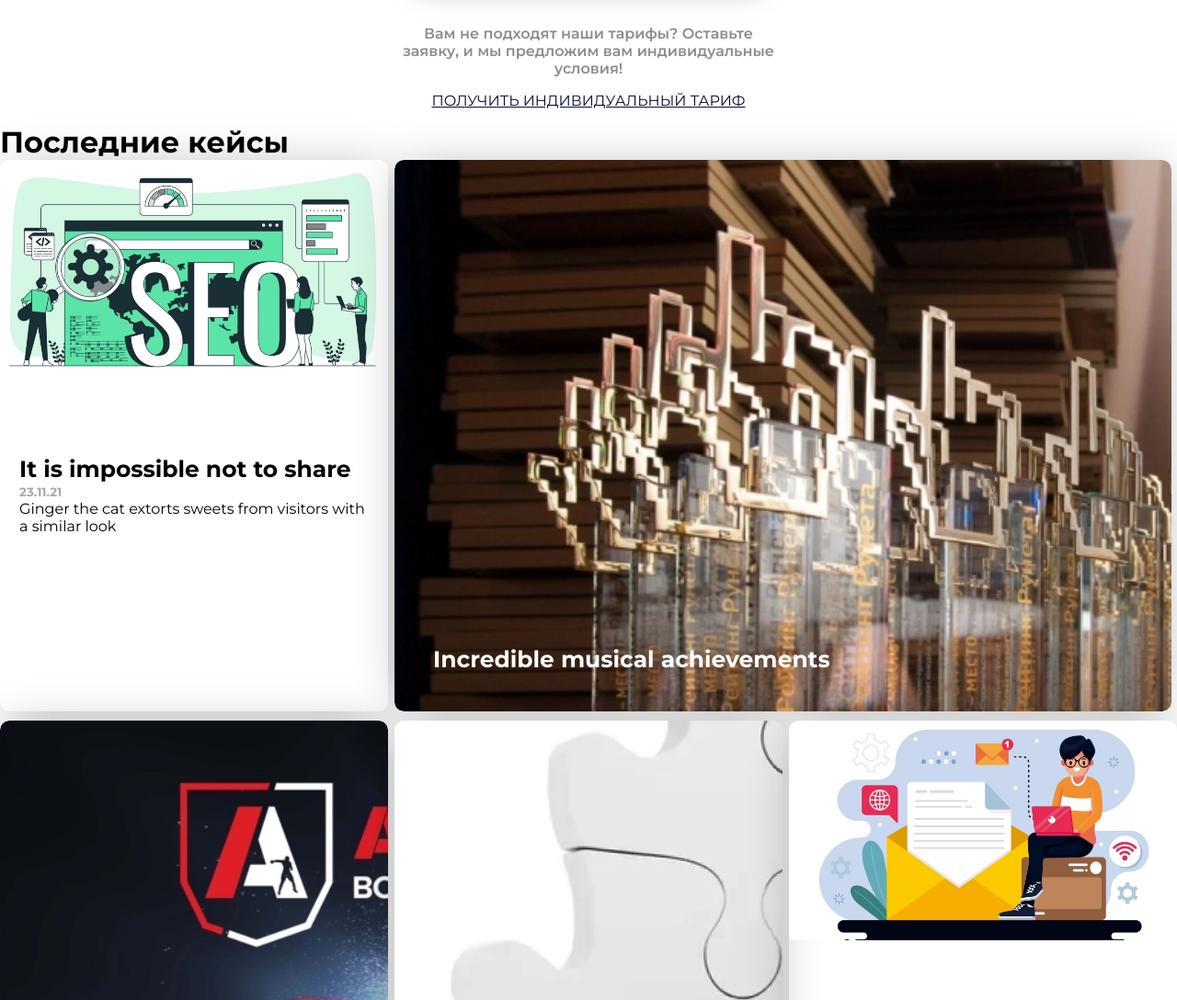
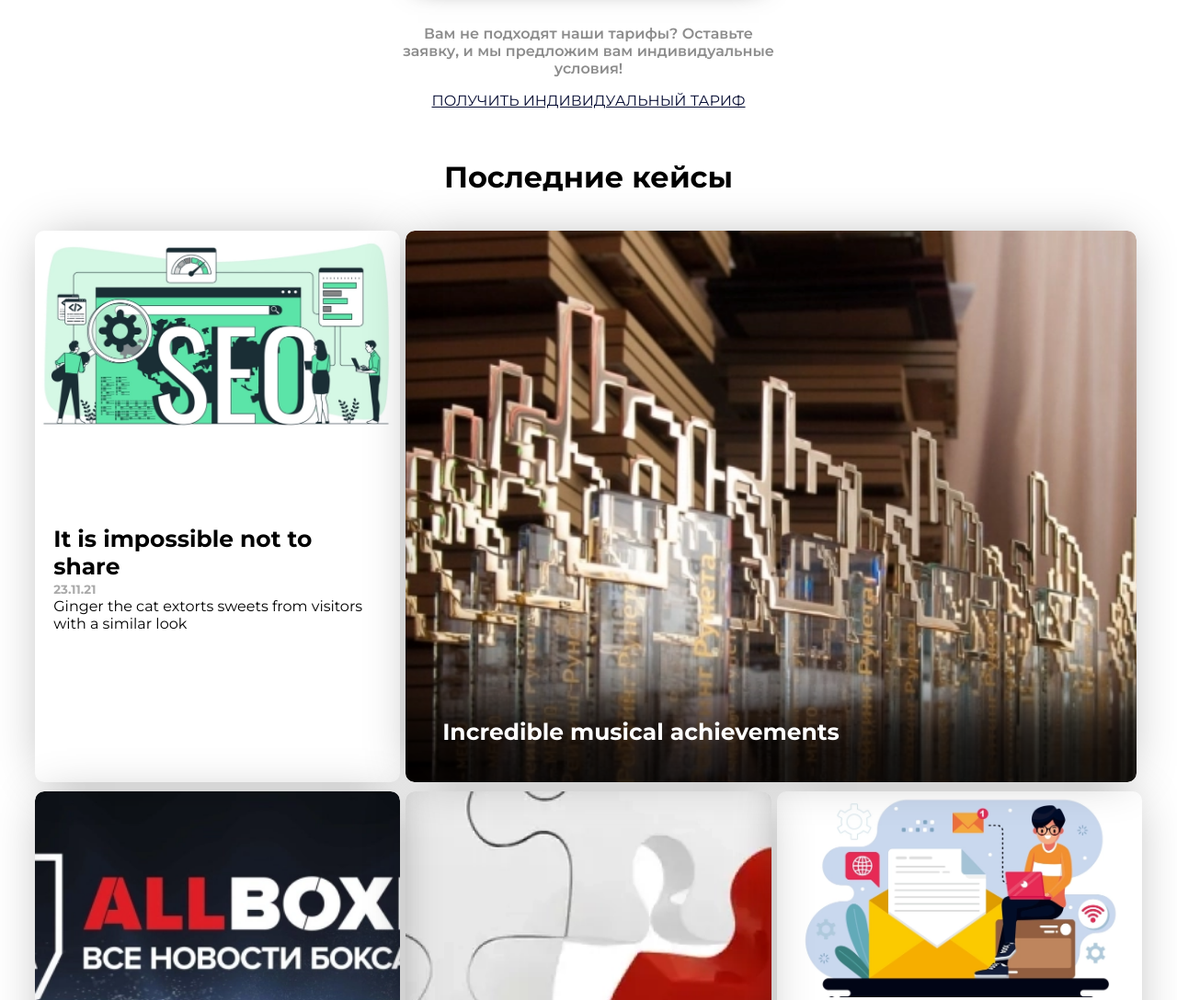
Before and after one commit to lllKoMaHDoRlll/temp, a plain HTML site: page index.html in a window 1280 px wide. Shown: the part 3360-4448 px from the top of the page at 92% size. Drawn offline with Linux system fonts and the light colour scheme; a script that the page names is missing; files whose address does not match are found by name.

Commit message:
Update style.css

```diff
--- a/style.css
+++ b/style.css
@@ -372,6 +372,13 @@
      position:absolute;
  }
 
+ .cases {
+    display: flex;
+    flex-direction: column;
+    align-items: center;
+    margin: 3% 0;
+ }
+
  #latest-cases {
     margin: 50px;
     display: flex;
@@ -380,7 +387,12 @@
     align-items: center;
 }
 
+#latest-cases-header-outter > h1{
+    text-align: center;
+}
+
 #latest-cases-cards {
+    padding: 3%;
     width: 100%;
     display: flex;
     flex-wrap: nowrap;
@@ -395,12 +407,24 @@
     margin-bottom: 10px;
 }
 
+.case.separate-thumbnail .case-content-inner {
+    position: unset;
+}
+
+.case.separate-thumbnail .case-photo {
+    box-shadow: none;
+}
+
 .case-photo {
+    box-shadow: 0px -150px 71px -59px rgba(0, 0, 0, 0.82) inset;
     height: 100%;
     z-index: -1;
     border-radius: 10px;
     overflow: hidden;
     object-fit: cover;
+    display: flex;
+    flex-direction: column;
+    align-items: center;
 }
 
 .case-photo > img {
@@ -439,7 +463,9 @@
     padding: 20px 70px;
     background-color: #FFF;
     border-radius: 3px;
-    border: 1px solid #999;
+    border: 1px solid #CCC;
+    text-align: center;
+    cursor: pointer;
 }
 
  @media (min-width: 1260px) {
@@ -641,6 +667,11 @@
         min-height: 600px;
     }
 
+    .case-photo.case.separate-thumbnail > img {
+        width: 100%;
+        height: unset;
+    }
+
     .case-photo > img {
         border-radius: 5px;
         overflow: hidden;
@@ -687,4 +718,8 @@
         height: 100%;
     }
 
+    .case.separate-thumbnail .case-content-inner {
+        position: absolute;
+    }
+
  }
```
